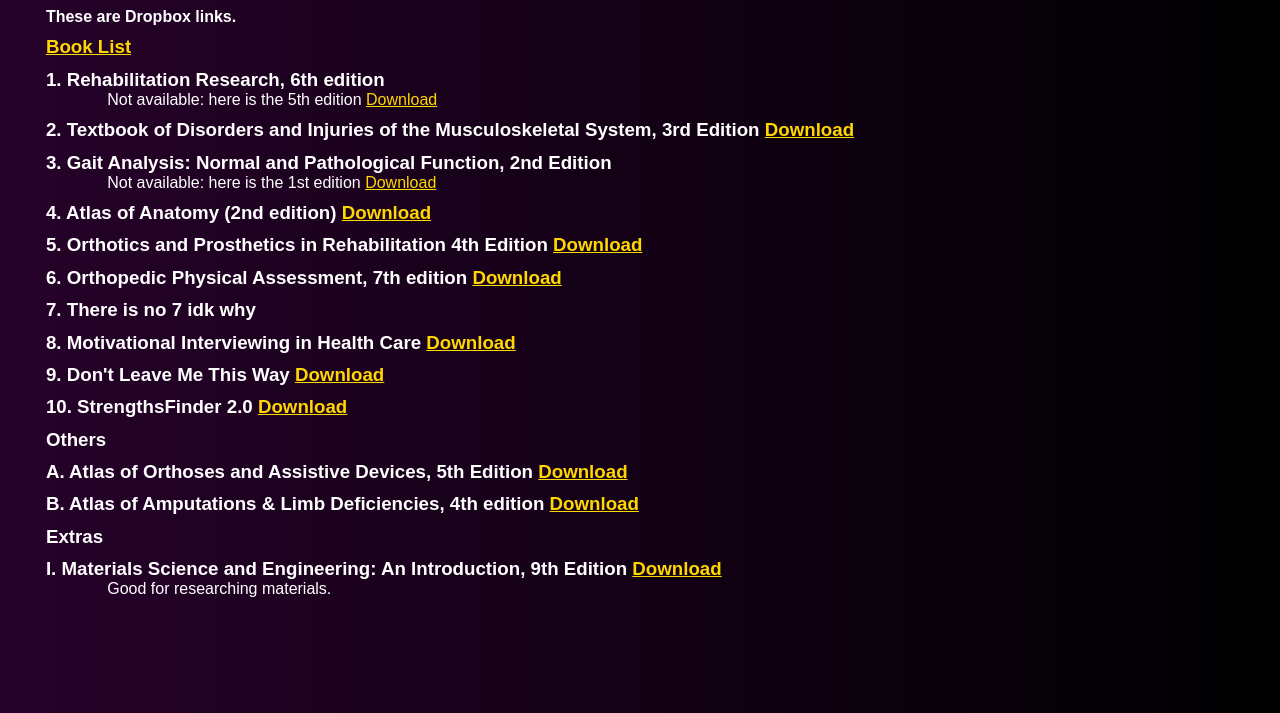
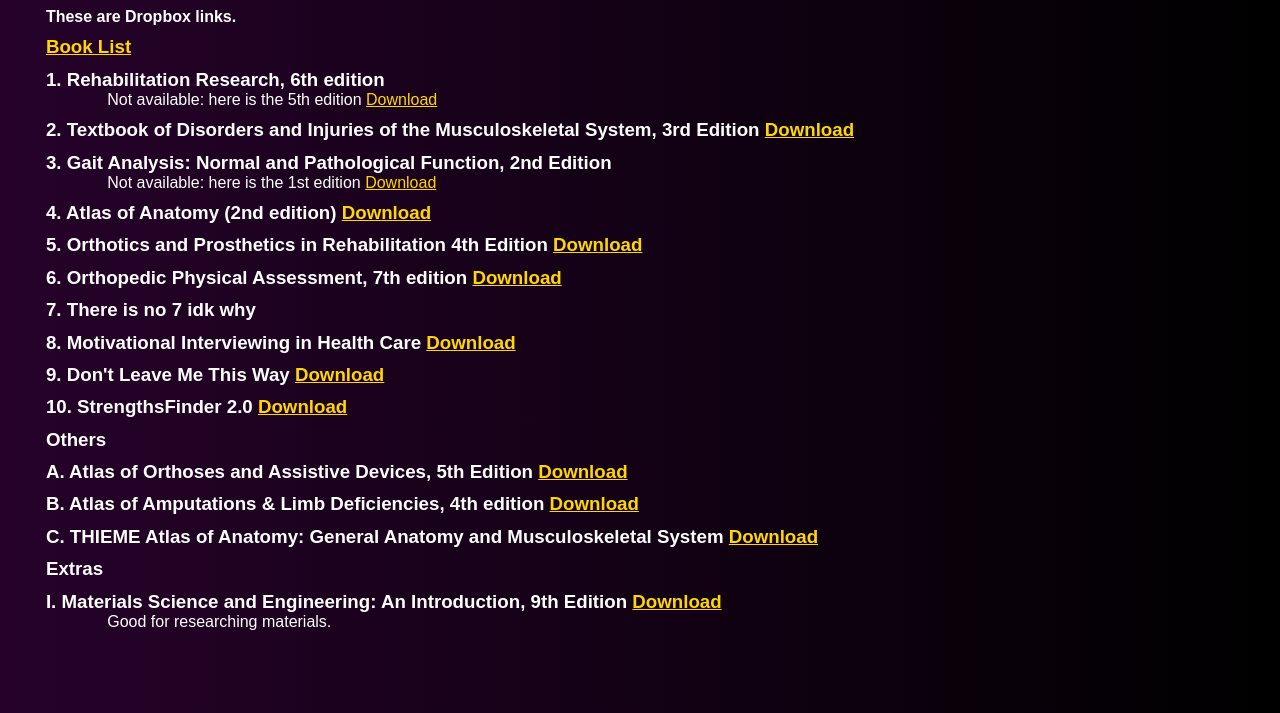
Before and after one commit to neatPO25/neatPO25.github.io, a plain HTML site: page index.html in a window 1280 px wide. Shown: the part 87-800 px from the top of the page. Drawn offline with Linux system fonts and the light colour scheme.

Commit message:
Add files via upload

```diff
--- a/index.html
+++ b/index.html
@@ -26,6 +26,7 @@
                 <h3>Others</h3>
                 <h3>A. Atlas of Orthoses and Assistive Devices, 5th Edition <a href="https://www.dropbox.com/scl/fi/e42udnohozo4v39d8jrqk/Joseph-Webster-Jr.-Douglas-Murphy-Altlas-of-Orthoses-and-Devices-Fifth-Edition.pdf?dl=0&rlkey=dsdp1bjsjqxbts7k1n0sytnl9">Download</a></h3>
                 <h3>B. Atlas of Amputations & Limb Deficiencies, 4th edition <a href="https://www.dropbox.com/scl/fi/50m0csfwklbflrrh51ddc/Joseph-Ivan-Krajbich-Michael-S.-Pinzur-LTC-Benjamin-K.-Potter-Phillip-M.-Stevens-Benjamin-K.-Potter-Atlas-of-Amputations-Limb-Deficiencies_-Surgical-Prosthetic-and-Rehabilitation-Principles.pdf?dl=0&rlkey=5v6sazhn29v8pu9w9atq9iunj">Download</a></h3>
+                <h3>C. THIEME Atlas of Anatomy: General Anatomy and Musculoskeletal System <a href="https://www.dropbox.com/scl/fi/uylwr2dktwqozxmfh2pa2/Schuenke-Schultze-THIEME-Atlas-of-Anatomy-General-Anatomy-and-Musculoskeletal-System?rlkey=8qed5go7shm5chw4afmmg903g&dl=0">Download</a></h3>
                 <h3>Extras</h3>
                 <h3>I. Materials Science and Engineering: An Introduction, 9th Edition <a href="https://www.dropbox.com/scl/fi/e67qs35oipxti2nmofb2n/William-D.-Callister-David-G.-Rethwisch-Materials-Science-and-Engineering_-An-Introduction-2013-Wiley-libgen.li.pdf?rlkey=z1ajkpx9xv09ycqcwhke5srwi&dl=0">Download</a></h3>
                     <p>Good for researching materials.</p>
```
